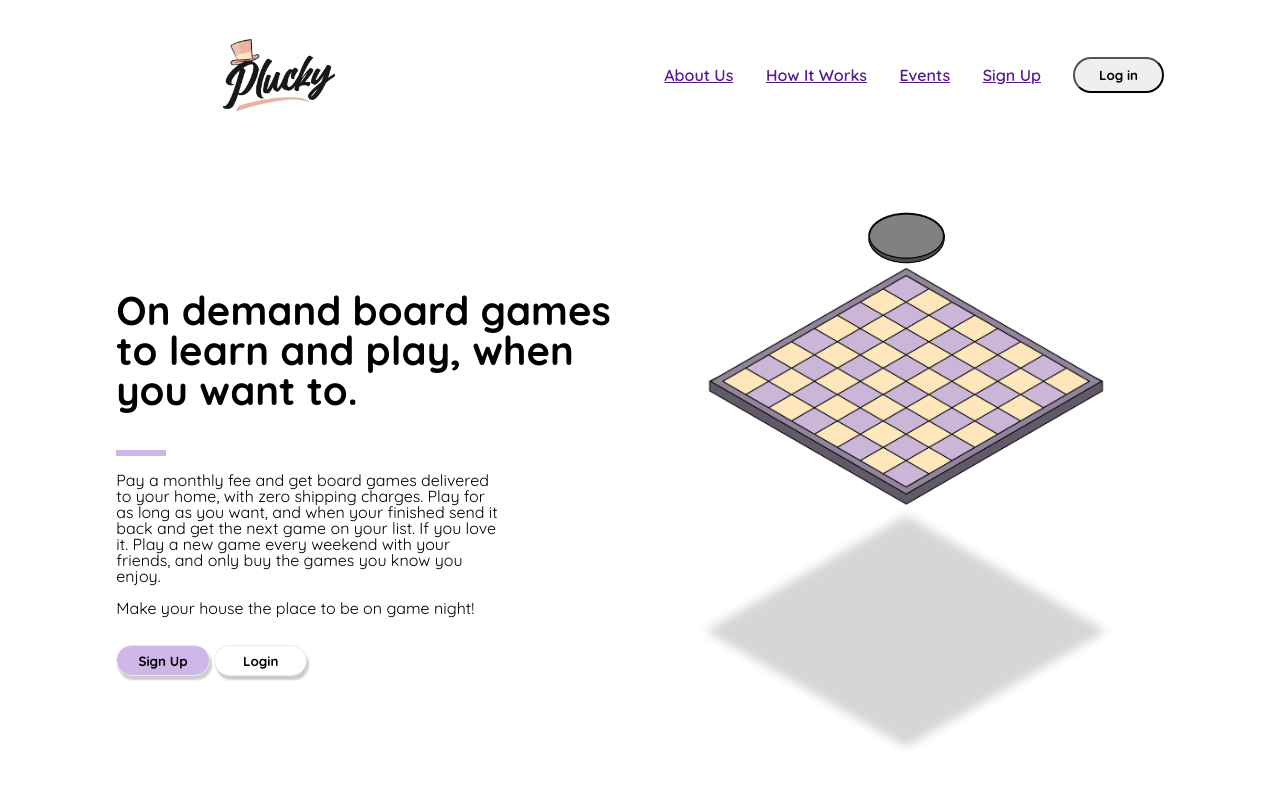
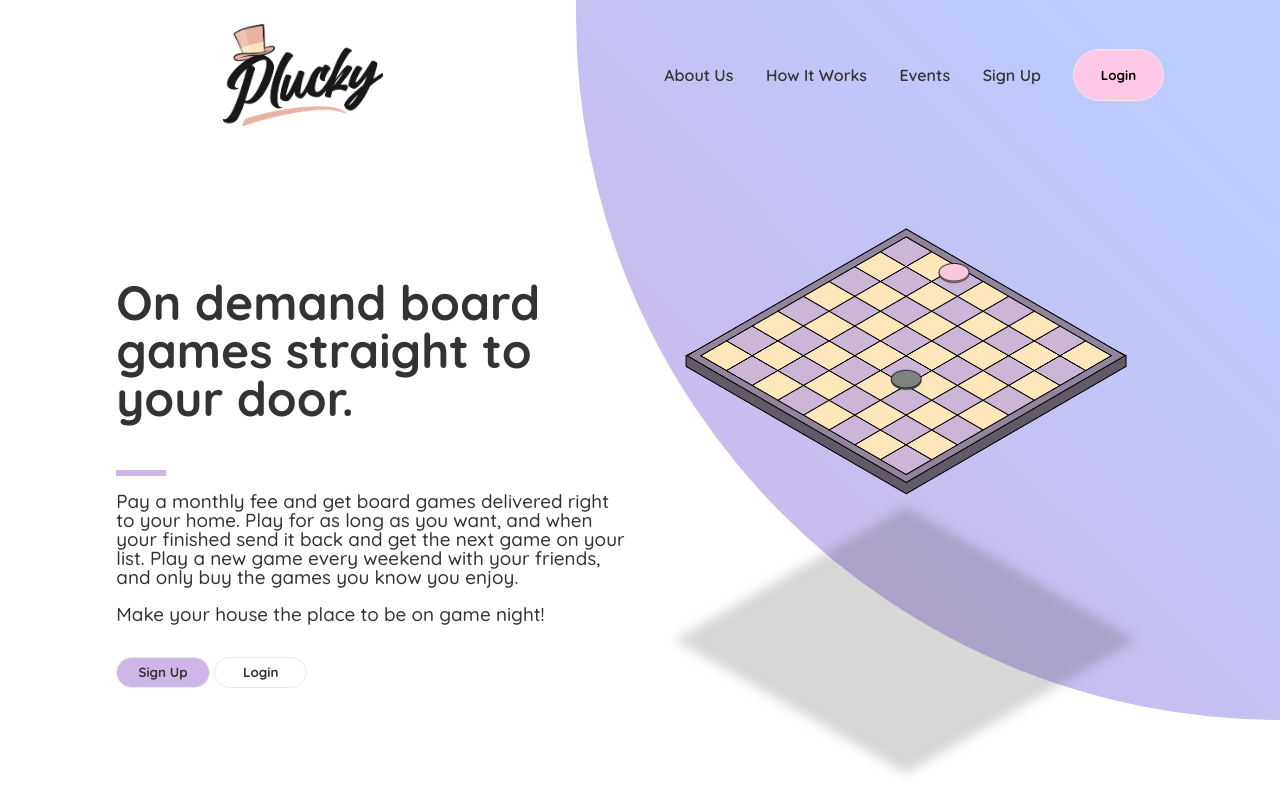
Before and after one commit to wikidbrit/Plucky, a plain HTML site: page index.html in a window 1280 px wide. Drawn offline with Linux system fonts and the light colour scheme.

Commit message:
cant get JS working ever... i suck at JS

```diff
--- a/app.js
+++ b/app.js
@@ -0,0 +1,13 @@
+const holographicElement = document.getElementById("holographic");
+
+function updateHolographicBackground(value) {
+  const percentage = value * 100;
+  holographicElement.style.backgroundPosition = percentage + "%";
+}
+
+function handleMouseMove(event) {
+  const x = event.clientX;
+  const width = document.documentElement.clientWidth;
+  const value = x / width;
+  updateHolographicBackground(value);
+}
--- a/index.html
+++ b/index.html
@@ -10,7 +10,9 @@
     <link href="https://fonts.googleapis.com/css2?family=Quicksand:wght@300;400;500;600;700&display=swap" rel="stylesheet">
 </head>
 <body>
+<div id="holographic" class="circle1"></div>
 <div id="wrapper">
+
 
     <!-- Header -->
     <header class="header">
@@ -23,17 +25,17 @@
             <a href="" class="signup">Sign Up</a>
         </div>
 
-        <button class="login1">Log in</button>
+        <button class="login1">Login</button>
 
     </header>
     <!-- Row 2 -->
     <div class="container-r2">
 
         <div class="textBox-r2">
-            <h1>On demand board games to learn and play, when you want to.</h1>
+            <h1>On demand board games straight to your door.</h1>
             <div class="line-r2"></div>
-            <p>Pay a monthly fee and get board games delivered to your home, with zero shipping charges. Play for as long as you want,
-                and when your finished send it back and get the next game on your list. If you love it. Play a new game every weekend
+            <p>Pay a monthly fee and get board games delivered right to your home. Play for as long as you want,
+                and when your finished send it back and get the next game on your list. Play a new game every weekend
                 with your friends, and only buy the games you know you enjoy.
             <br><br>Make your house the place to be on game night!</p>
             <div class="buttons-r2">
@@ -46,6 +48,7 @@
             <img src="./assets/Logo-04.png" alt="Checker board shadow" class="shadow">
             <img src="./assets/Logo-05.png" alt="Checker board" class="board">
             <img src="./assets/Logo-06.png" alt="" class="piece1">
+            <img src="./assets/Logo-07.png" alt="" class="piece2">
         </div>
     </div>
 
--- a/style.css
+++ b/style.css
@@ -65,7 +65,8 @@ table {
     --pink: #FFC8E6;
     --darkyellow: #E8B3A2;
     --yellow: #FFE6BB;
-    --gradient: linear-gradient(to top right, #BBCDFF, #CFB6E8)
+    --gradient: linear-gradient(to top right, #BBCDFF, #CFB6E8);
+    --grey: #333333;
 }
 
 /* Header - ROW 1 */
@@ -77,12 +78,13 @@ table {
     display: grid;
     grid-template-columns: repeat(12, 1fr);
     align-content: center;
+    z-index: 1;
 }
 
 .logo1 {
     grid-area: 1 / 3 / 2 / 5;
     height: auto;
-    max-width: 7em;
+    max-width: 10em;
     min-width: 5em;
 }
 
@@ -92,6 +94,12 @@ table {
     place-items: center;
     justify-content: space-around;
     font-weight: 600;
+    color: var(--grey);
+}
+
+.navigation a {
+    color: var(--grey);
+    text-decoration: none;
 }
 
 .login1 {
@@ -102,6 +110,9 @@ table {
     border-radius: 35px;
     font-family: 'Quicksand', sans-serif;
     font-weight: 700;
+    background-color: var(--pink);
+    border: 1px solid #EAEAEA;
+    /* box-shadow: 2px 4px 2px #cccccc; */
 }
 
 /* ROW 2 */
@@ -112,6 +123,8 @@ table {
     display: grid;
     grid-template-columns: repeat(12, 1fr);
     height: calc(100vh - 150px -  1em);
+    z-index: 1;
+    color: var(--grey);
 }
 
 .textBox-r2 {
@@ -120,7 +133,7 @@ table {
 }
 
 .textBox-r2 h1 {
-    font-size: 2.5em;
+    font-size: 3em;
     font-weight: 900;
     margin-bottom: 1em;
 }
@@ -134,7 +147,9 @@ table {
 
 .textBox-r2 p {
     margin-bottom: 1em;
-    width: 75%;
+    width: 100%;
+    font-size: 1.18em;
+    font-weight: 500;
 }
 
 .buttons-r2 button {
@@ -144,19 +159,18 @@ table {
     border-radius: 20px;
     font-family: 'Quicksand', sans-serif;
     font-weight: 700;
-
+    font-size: 1.18;
+    color: var(--grey);
 }
 
 .signup-r2 {
     background-color: var(--purple);
     border: 1px solid #EAEAEA;
-    box-shadow: 2px 4px 2px #cccccc;
 }
 
 .Login-r2 {
     background-color: #ffffff;
     border: 1px solid #EAEAEA;
-    box-shadow: 2px 4px 2px #cccccc;
 }
 
 .container2-r2 {
@@ -167,22 +181,46 @@ table {
 }
 
 .shadow {
-    width: 26em;
+    width: 30em;
     align-self: center;
     z-index: 1;
     opacity: 20%;
-
+    mix-blend-mode: multiply;
 }
 
 .board {
-    width: 25em;
+    width: 28em;
     z-index: 2;
     align-self: center;
-    /* transform: translateY(10em); */
 }
 
 .piece1 {
     width: 5em;
     align-self: center;
     z-index: 3;
+    transform: translateY(10.3em);
+    width: 2em;
 }
+
+.piece2 {
+    width: 5em;
+    align-self: center;
+    z-index: 3;
+    transform: translateY(5em) translateX(3em);
+    width: 2em;
+}
+
+
+/* Background elements */
+
+.circle1 {
+    position: absolute;
+    right: 0;
+    top: 0;
+    height: 90vh;
+    width: 55vw;
+    border-radius: 0 0 0 100em;
+    background: rgb(207,182,232);
+    background: linear-gradient(45deg, rgba(207,182,232,1) 10%, rgba(187,205,255,1) 90%);
+    z-index: 0;
+}
```
